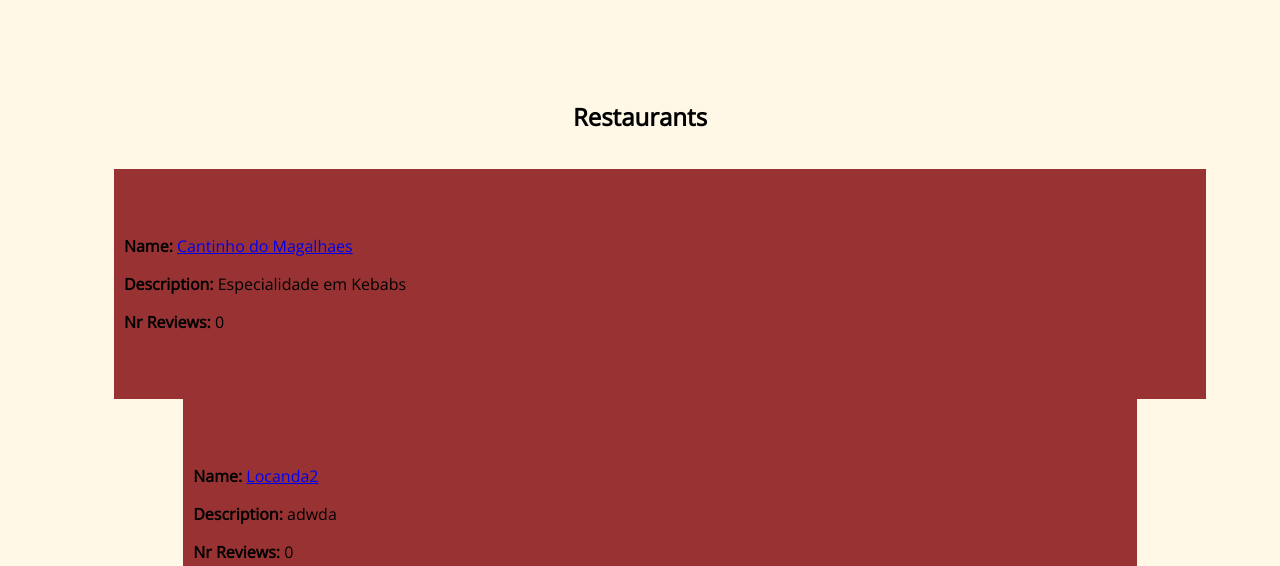
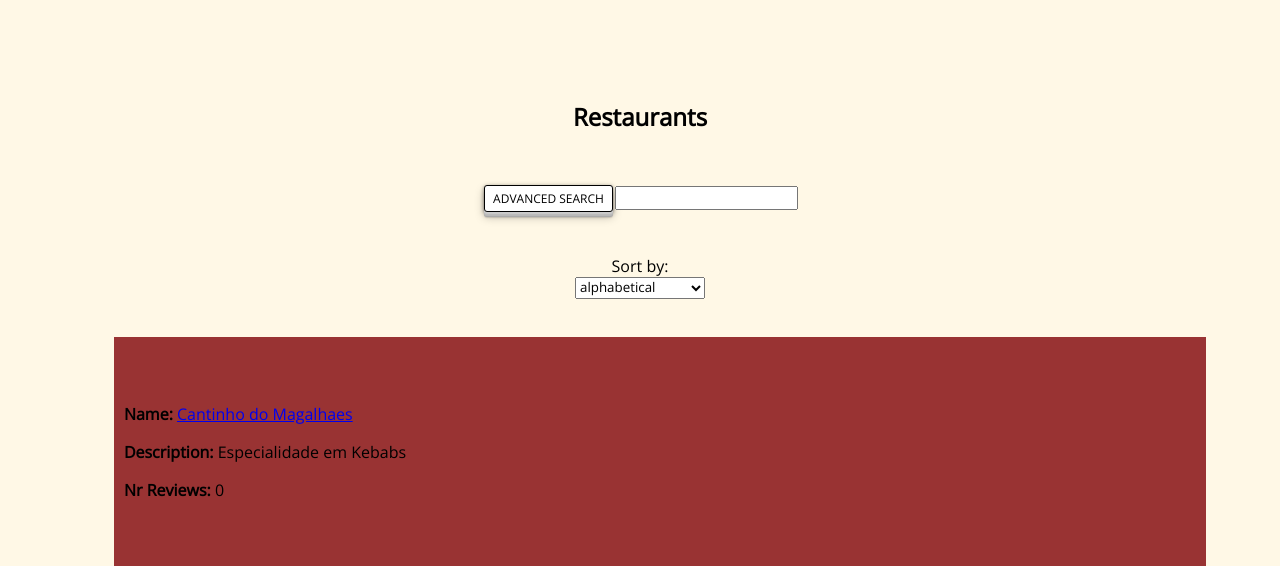
Before and after one commit to SonarShroom/LTW_2016, a PHP site: page /search_restaurants.php in a window 1280 px wide. Shown: the part 160-726 px from the top of the page. Run offline with PHP 8.4, Linux system fonts and the light colour scheme; data comes from the database, SQL or seed files in the repository; some libraries are stand-ins or nearby versions; some web fonts are replaced.

Commit message:
search buttons

```diff
--- a/search_restaurants.php
+++ b/search_restaurants.php
@@ -19,7 +19,19 @@ include_once('php_sqlite_func.php');
 
 		<div class="left_float">
 			<h2>Restaurants</h2>
+
+			<br><br>
+
+			<form method=get action="search_restaurants.php"><input type="hidden" name="choice" value="ADVANCEDSEARCH">
+			<input class="form_button" type="submit" value="ADVANCED SEARCH"><input type="text" name="restName"></input></form>
 			<section>
+				<br>Sort by:<br> <select name="log_type">
+				<option value="alphabetical">alphabetical</option>
+				<option value="alphabeticaldesc">alphabetical desc</option>
+				<option value="location">location</option>
+				<option value="locationdesc">location desc</option>
+
+				</select><br><br>
 				<ul>
 					<?php $foundRestaurants = getSearchRestaurants();
 						$html_string = "";
```
